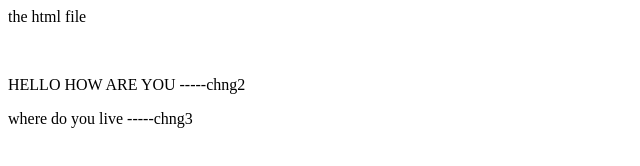
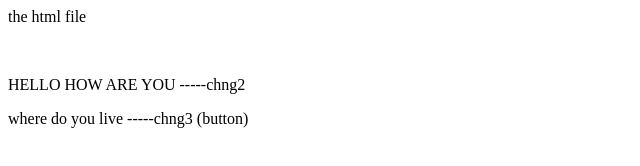
Before and after one commit to Arpita26mm/abc-repo, a plain HTML site: page index.html in a window 1280 px wide. Shown: the full height of the page, 0-640 px from the left. Drawn offline with Linux system fonts and the light colour scheme.

Commit message:
chng4 in main=button add

```diff
--- a/index.html
+++ b/index.html
@@ -1,4 +1,4 @@
 <p>the html file</p>
 <br>
 <p>HELLO HOW ARE YOU -----chng2</p>
-<p>where do you live -----chng3</p>
+<p>where do you live -----chng3 (button) </p>
```
